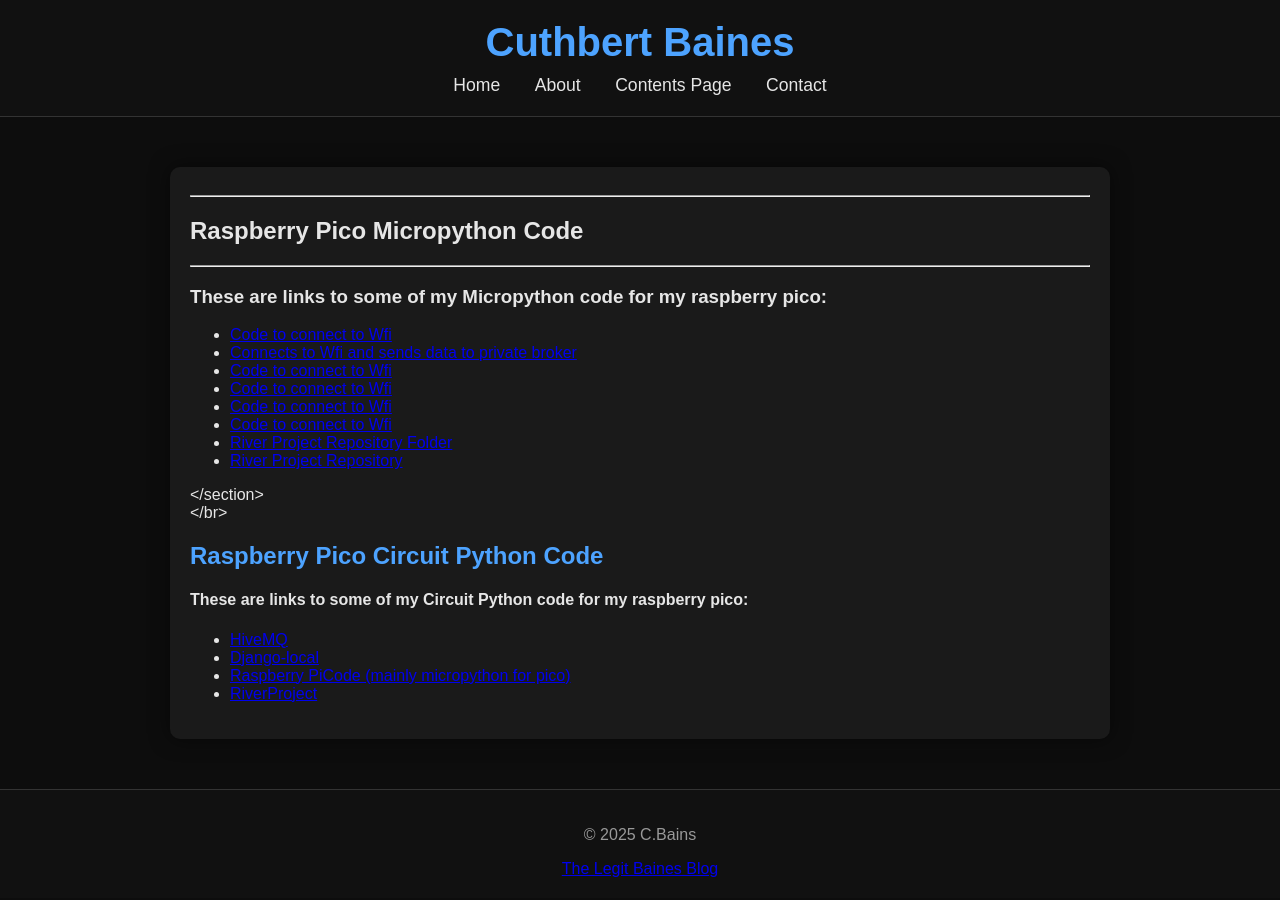
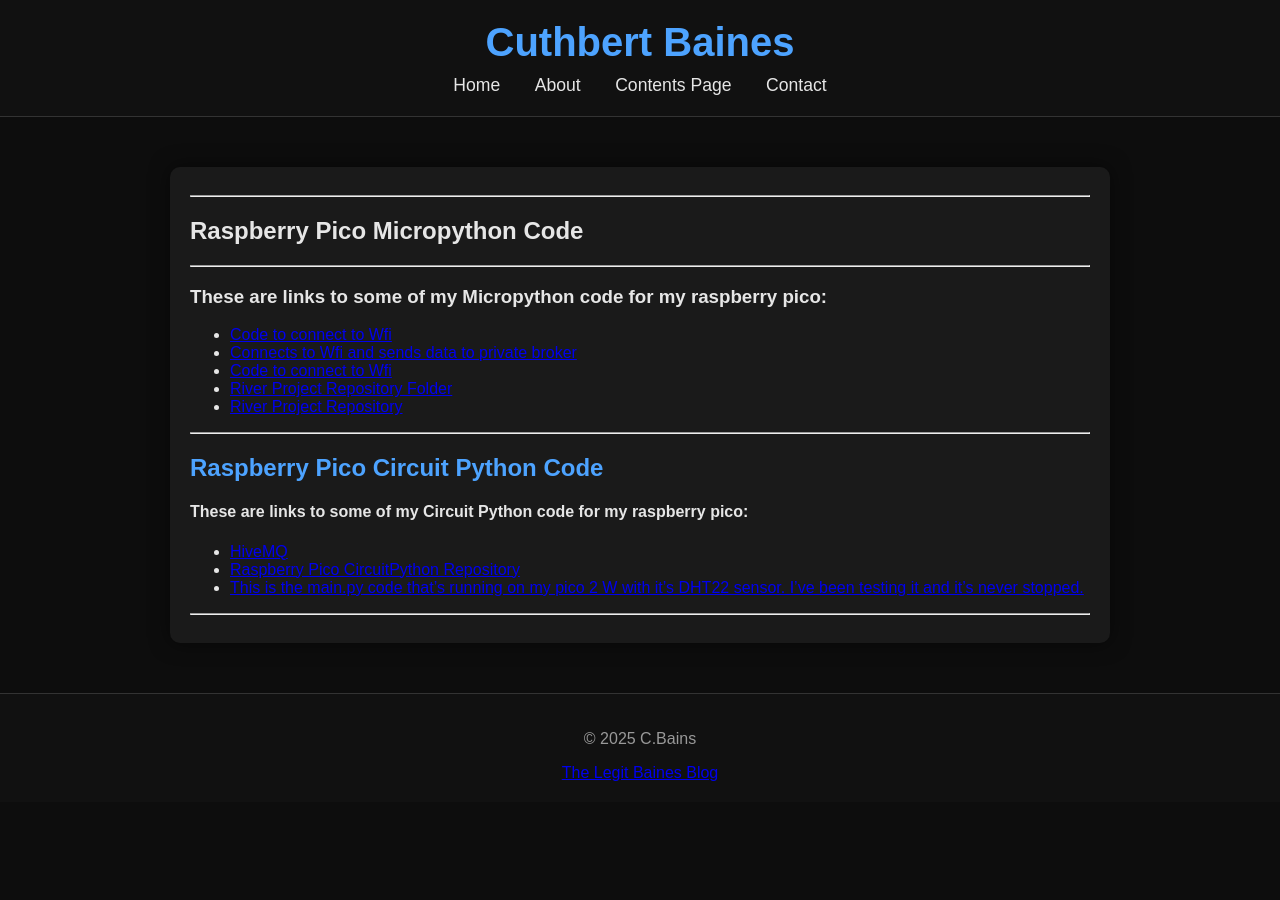
Before and after one commit to cuthbert86/cuthbert86.github.io, a Jekyll site: the page built from PiCode.md, in a window 1280 px wide. Built offline with Jekyll 4.4.1, drawn with Linux system fonts in a browser that asks for light colours.

Commit message:
Update PiCode.md formatting and links
formatted to markdown and corrected some links

```diff
--- a/PiCode.md
+++ b/PiCode.md
@@ -13,27 +13,22 @@ author: Cuthbert Baines
 
 ### These are links to some of my Micropython code for my raspberry pico:
 
-<ul>
-    <li><a href="PiCode/connect.py">Code to connect to Wfi</a></li>
-    <li><a href="PiCode/main.py">Connects to Wfi and sends data to private broker</a></li>
-    <li><a href="PiCode/connect.py">Code to connect to Wfi</a></li>
-    <li><a href="PiCode/connect.py">Code to connect to Wfi</a></li>
-    <li><a href="PiCode/connect.py">Code to connect to Wfi</a></li>
-    <li><a href="PiCode/connect.py">Code to connect to Wfi</a></li>
-    <li><a href="https://github.com/cuthbert86/RiverProject">River Project Repository Folder</a></li>
-    <li><a href="https://github.com/cuthbert86/RiverProject">River Project Repository</a></li>
-</ul>
-</section>
-<br></br>
+- [Code to connect to Wfi](PiCode/connect.py)
+- [Connects to Wfi and sends data to private broker](PiCode/main.py)
+- [Code to connect to Wfi](PiCode/connect.py)
+- [River Project Repository Folder](https://github.com/cuthbert86/RiverProject)
+- [River Project Repository](https://github.com/cuthbert86/RiverProject)
+
+---
+
 
 
 ## Raspberry Pico Circuit Python Code
 
 #### These are links to some of my Circuit Python code for my raspberry pico:
 
-<ul>
-    <li><a href="Cuthbert86/HiveMQ">HiveMQ</a></li>
-    <li><a href="Cuthbert86/Django-Local">Django-local</a></li>
-    <li><a href="Cuthbert86/PiCode">Raspberry PiCode (mainly micropython for pico)</a></li>
-    <li><a href="Cuthbert86/RiverProject">RiverProject</a></li>
-</ul>
+- [HiveMQ](https://github.com/cuthbert86/HiveMQ)
+- [Raspberry Pico CircuitPython Repository](https://github.com/cuthbert86/CircuitPython)
+- [ This is the main.py code that's running on my pico 2 W  with it's DHT22 sensor.  I've been testing it and it's never stopped.](https://github.com/cuthbert86/CircuitPython/blob/main/pico_2_W_circuit.py)
+
+---
```
